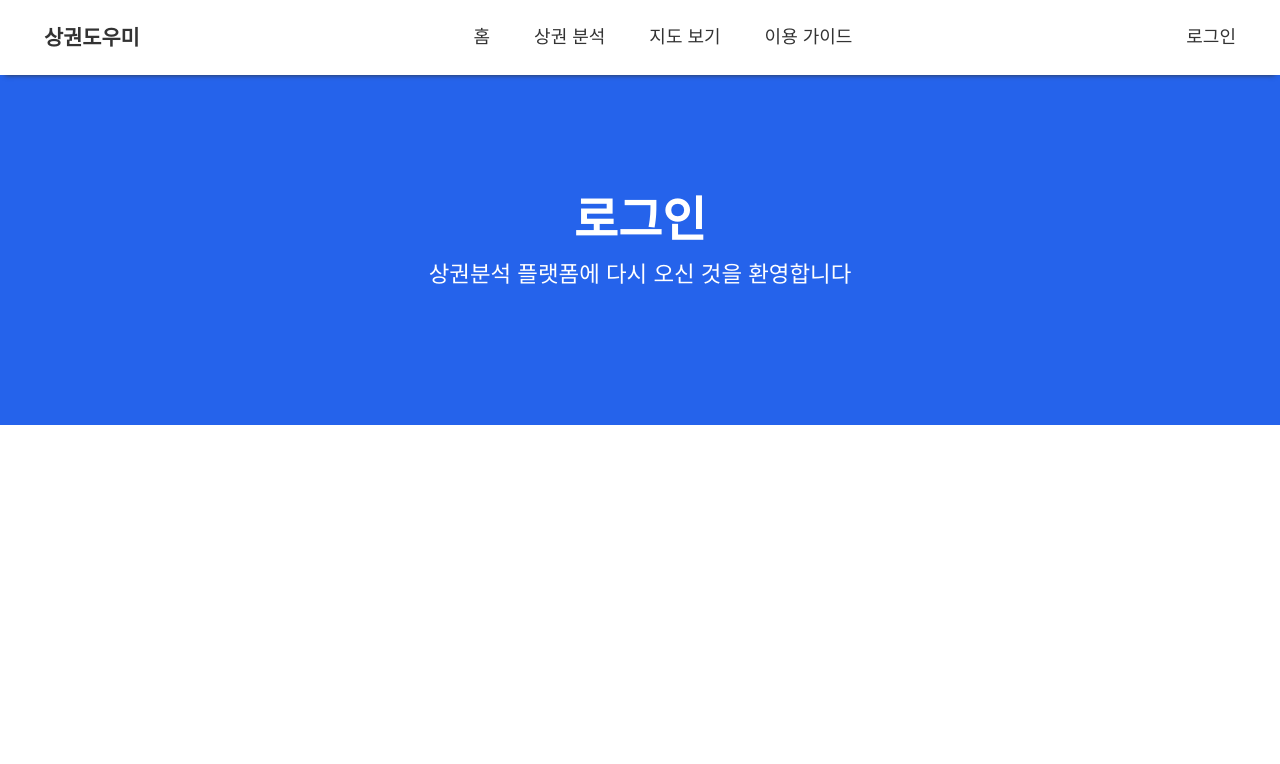
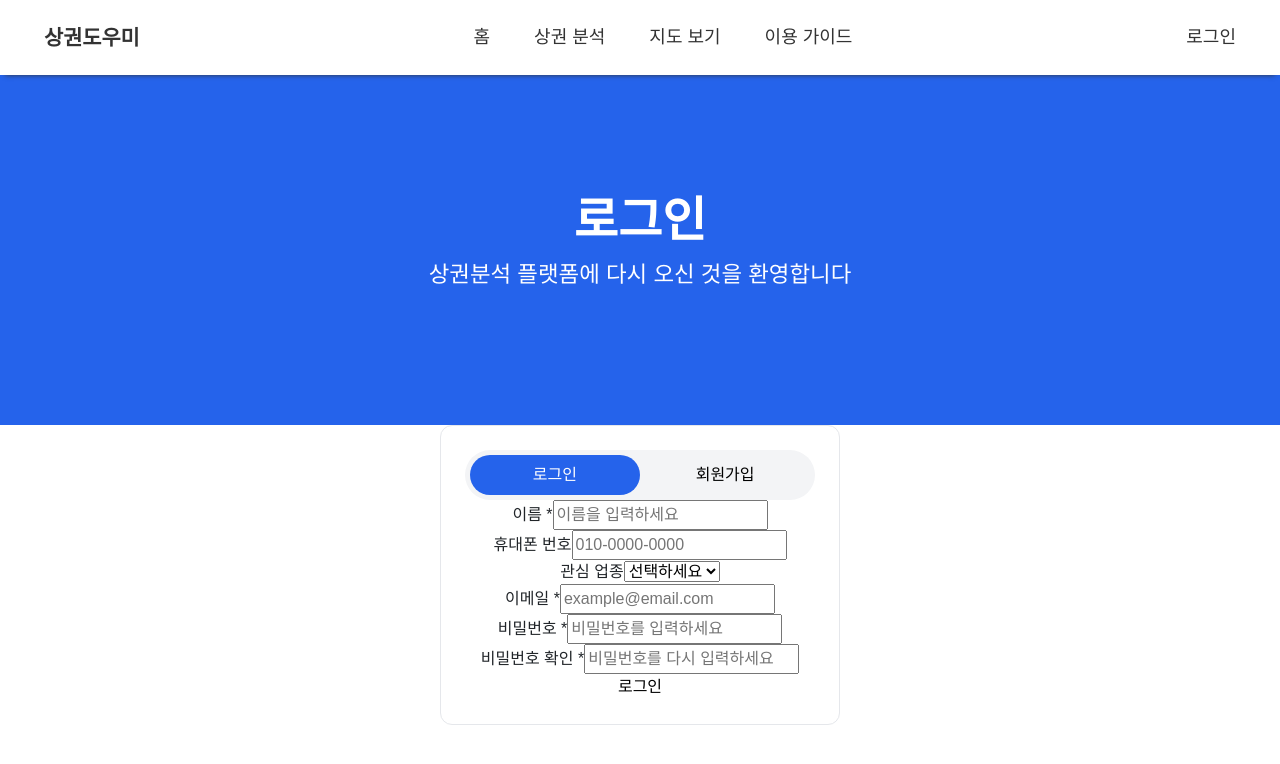
Before and after one commit to Milk0621/project-sangkwon-helper, a React (Create React App) app in the folder frontend/: page /auth in a window 1280 px wide. Shown: the top 764 px of the page. Built offline with nearby package versions, Linux system fonts and the light colour scheme; a web font is replaced by a local one.

Commit message:
feat: Auth.jsx 회원가입 부분 구현 및 css 적용

```diff
--- a/frontend/src/components/Auth/Auth.jsx
+++ b/frontend/src/components/Auth/Auth.jsx
@@ -7,6 +7,67 @@ function Auth() {
                 <h1>로그인</h1>
                 <p>상권분석 플랫폼에 다시 오신 것을 환영합니다</p>
             </div>
+            <div>
+                <div className={styles.form}>
+                    <div className={styles.btnDiv}>
+                        <button className={styles.active}>로그인</button>
+                        <button>회원가입</button>
+                    </div>
+                    <div className={styles.input}>
+                        <label>이름 <span>*</span></label>
+                        <input
+                            type="text"
+                            placeholder='이름을 입력하세요'
+                        />
+                    </div>
+                    <div>
+                        <label>휴대폰 번호</label>
+                        <input
+                            type="tel"
+                            placeholder='010-0000-0000'
+                        />
+                    </div>
+                    <div>
+                        <label>관심 업종</label>
+                        <select>
+                            <option value="">선택하세요</option>
+                            <option value="카페">카페</option>
+                            <option value="음식점">음식점</option>
+                            <option value="편의점">편의점</option>
+                            <option value="미용실">미용실</option>
+                            <option value="학원">학원</option>
+                            <option value="병원">병원</option>
+                            <option value="의류점">의류점</option>
+                            <option value="기타">기타</option>
+                        </select>
+                    </div>
+                    <div>
+                        <label>이메일 <span>*</span></label>
+                        <input
+                            type="email"
+                            required
+                            placeholder='example@email.com'
+                        />
+                    </div>
+                    <div>
+                        <label>비밀번호 <span>*</span></label>
+                        <input
+                            type="password"
+                            required
+                            placeholder='비밀번호를 입력하세요'
+                        />
+                    </div>
+                    <div>
+                        <label>비밀번호 확인 <span>*</span></label>
+                        <input
+                            type="password"
+                            required
+                            placeholder='비밀번호를 다시 입력하세요'
+                        />
+                    </div>
+                    <button type="submit">로그인</button>
+                </div>
+            </div>
         </div>
     )
 }
--- a/frontend/src/components/Auth/Auth.module.css
+++ b/frontend/src/components/Auth/Auth.module.css
@@ -17,3 +17,30 @@
 .authBanner p {
     font-size: 1.4rem;
 }
+
+.form {
+    border: 1px solid var(--border-color);
+    padding: 1.5rem;
+    max-width: 400px;
+    width: 40%;
+    margin: 0 auto;
+    border-radius: 0.75rem;
+}
+
+.btnDiv {
+    background-color: var(--bg-gray);
+    display: flex;
+    border-radius: 9999px;
+    padding: .3rem;
+}
+
+.btnDiv button {
+    width: 100%;
+    border-radius: 9999px;
+    padding: .5rem .1rem;
+}
+
+.btnDiv .active {
+    background-color: var(--main-blue);
+    color: #fff;
+}
```
